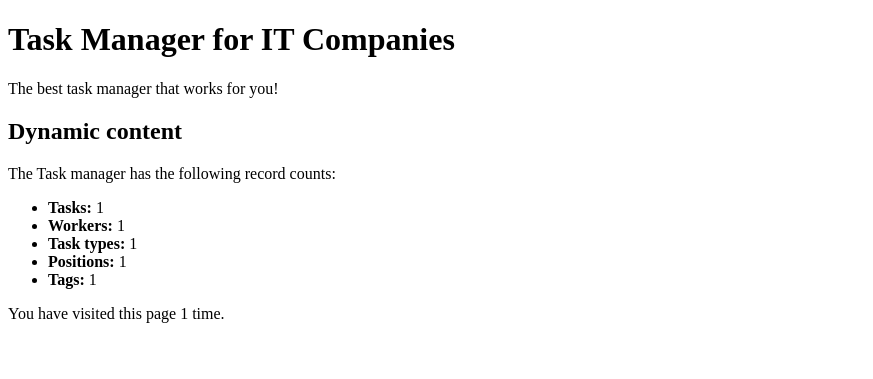
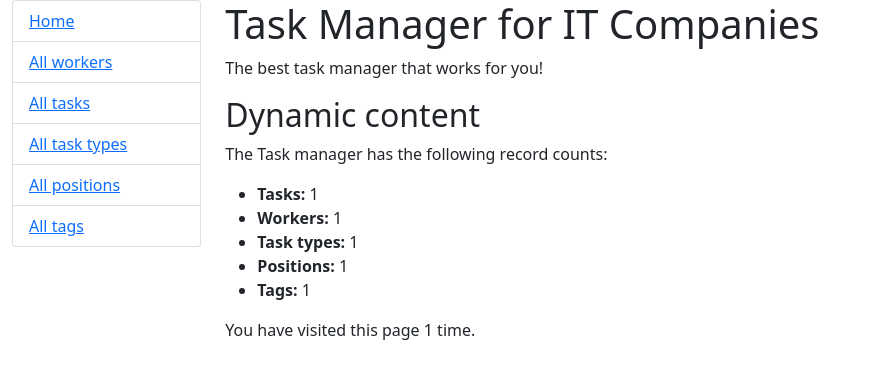
Before and after one commit to NataliiaPodoroha/it-company-task-manager, a Django app: template templates/task_manager/index.html in a window 1280 px wide. Shown: the top 379 px of the page, without its empty margins (0-873 px from the left). Run offline with Django 3.2, Linux system fonts and the light colour scheme; the template is opened without the code that fills it: most values are stand-ins (such as "Sample title", 1, 10 or a date in 2020).

Commit message:
Add sidebar to site

```diff
--- a/templates/base.html
+++ b/templates/base.html
@@ -5,13 +5,33 @@
   {% block title %}<title>Task manager</title>{% endblock %}
   <meta charset="utf-8">
   <meta name="viewport" content="width=device-width, initial-scale=1">
+  <link href="https://cdn.jsdelivr.net/npm/bootstrap@5.0.2/dist/css/bootstrap.min.css" rel="stylesheet" integrity="sha384-EVSTQN3/azprG1Anm3QDgpJLIm9Nao0Yz1ztcQTwFspd3yD65VohhpuuCOmLASjC" crossorigin="anonymous">
   <!-- Add additional CSS in static file -->
   {% load static %}
   <link rel="stylesheet" href="{% static 'css/styles.css' %}">
 </head>
 
 <body>
+  <div class="container-fluid">
+    <div class="row">
+      <div class="col-sm-2">
+
+        {% block sidebar %}
+          {% include "includes/sidebar.html" %}
+        {% endblock %}
+
+      </div>
+      <div class="col-sm-10 ">
+
         {% block content %}{% endblock %}
+
+{#        {% block pagination %}#}
+{#          {% include "includes/pagination.html" %}#}
+{#        {% endblock %}#}
+
+      </div>
+    </div>
+</div>
 </body>
 
 </html>
--- /dev/null
+++ b/templates/includes/sidebar.html
@@ -0,0 +1,17 @@
+<ul class="sidebar-nav list-group">
+{#  {% if user.is_authenticated %}#}
+{#    <li class="list-group-item">User: <a href="{{ user.get_absolute_url }}">{{ user.get_username }}</a></li>#}
+{#    <li class="list-group-item"><a href="{% url 'logout'%}?next={{request.path}}">Logout</a></li>#}
+{#  {% else %}#}
+{#    <li class="list-group-item"><a href="{% url 'login'%}?next={{request.path}}">Login</a></li>#}
+{#  {% endif %}#}
+{##}
+{#  <br>#}
+
+  <li class="list-group-item"><a href="{% url 'task_manager:index' %}">Home</a></li>
+  <li class="list-group-item"><a href="#">All workers</a></li>
+  <li class="list-group-item"><a href="#">All tasks</a></li>
+  <li class="list-group-item"><a href="#">All task types</a></li>
+  <li class="list-group-item"><a href="#">All positions</a></li>
+  <li class="list-group-item"><a href="#">All tags</a></li>
+</ul>
```
Lines whose indentation alone changed are shown as unchanged.
